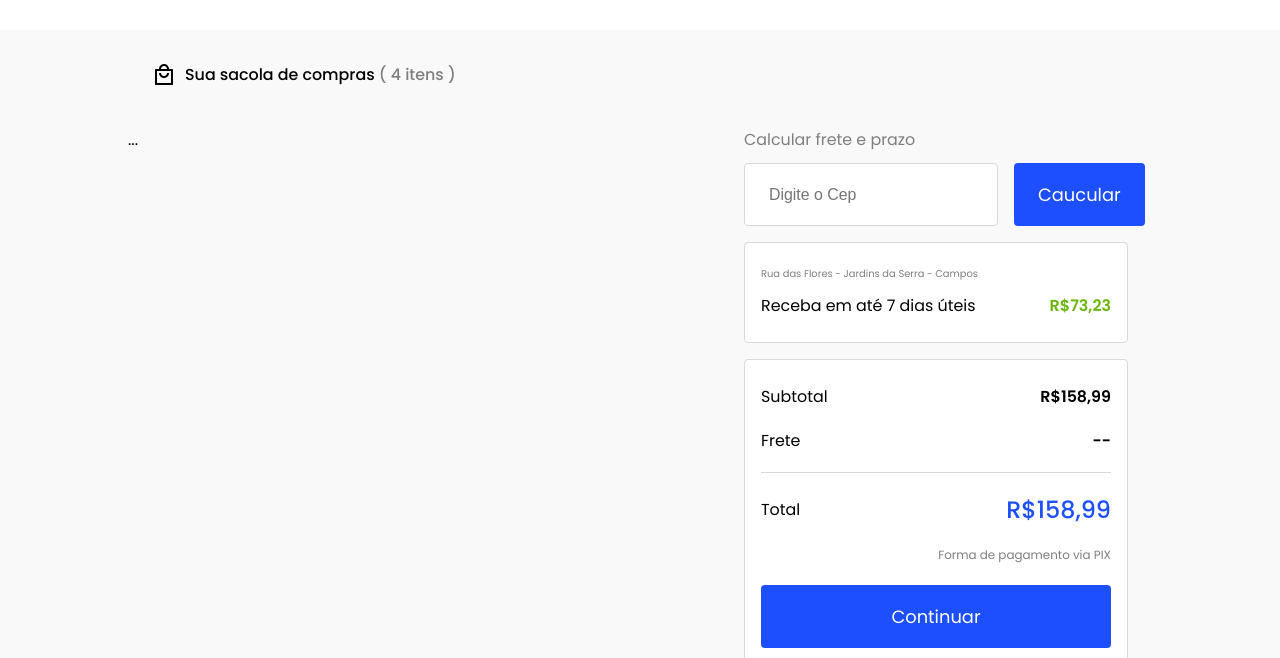
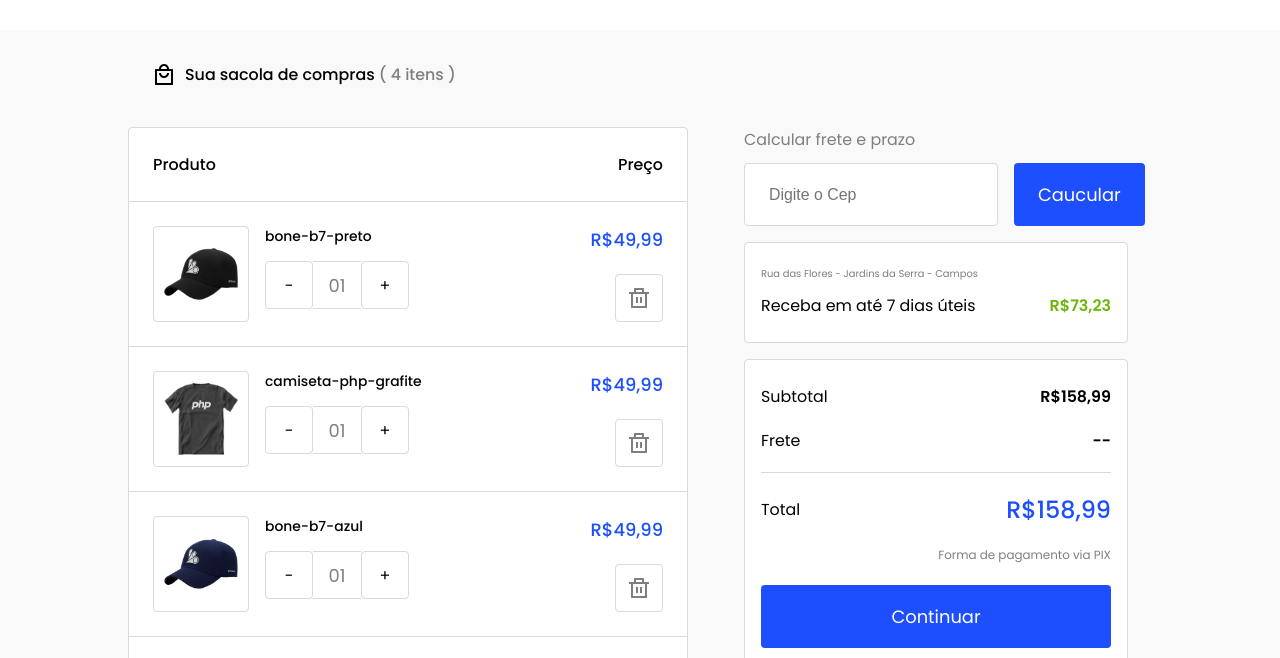
Before and after one commit to maria-elane7/b7store, a plain HTML site: page checkout.html in a window 1280 px wide. Shown: the part 141-799 px from the top of the page. Drawn offline with Linux system fonts and the light colour scheme; a script that the page names is missing.

Commit message:
Ainda na  seção checkout, criei e estilizei a área products

```diff
--- a/assets/css/checkout.css
+++ b/assets/css/checkout.css
@@ -27,29 +27,25 @@
   margin: 0 24px;
 }
 
-.info .shipping-area
- .shipping-text {
+.info .shipping-area .shipping-text {
   color: #7f7f7f;
   font-size: 1.6rem;
 }
 
-.info .shipping-area
-.shipping-input {
+.info .shipping-area .shipping-input {
   display: flex;
   gap: 16px;
   margin-top: 11px;
-
 }
 
-.info .shipping-area
-.shipping-input .input{
-    flex:1;
+.info .shipping-area .shipping-input .input {
+  flex: 1;
 }
 
 .info .shipping-result {
   background-color: #fff;
   margin: 16px 0;
-  padding:24px 16px;
+  padding: 24px 16px;
   border: 1px solid #d9d9d9;
   border-radius: 4px;
 }
@@ -84,7 +80,7 @@
 }
 
 .info .subtotal {
-  padding:24px 16px;
+  padding: 24px 16px;
   border: 1px solid #d9d9d9;
   border-radius: 4px;
 }
@@ -93,7 +89,7 @@
   display: flex;
   align-items: center;
   justify-content: space-between;
-  margin-bottom:19px;
+  margin-bottom: 19px;
 }
 
 .info .subtotal .area .right {
@@ -102,7 +98,7 @@
 
 .info .subtotal .total {
   border-top: 1px solid #d9d9d9;
-  padding-top:19px;
+  padding-top: 19px;
 }
 
 .info .subtotal .area .bigtotal {
@@ -129,7 +125,87 @@
   font-size: 1.2rem;
   font-weight: 500;
   color: #7f7f7f;
- margin-top:24px;
+  margin-top: 24px;
+}
+
+.product-header {
+  background-color: #fff;
+  padding: 24px;
+  display: none;
+  align-items: center;
+  justify-content: space-between;
+  border: 1px solid #d9d9d9;
+  border-top-left-radius: 4px;
+  border-top-right-radius: 4px;
+  font-size: 1.6rem;
+  font-weight: 500;
+  color: #000;
+}
+
+.products-area {
+  background-color: #fff;
+  border-top: 1px solid #d9d9d9;
+  border-bottom: 1px solid #d9d9d9;
+}
+
+.products-area .product {
+  padding: 24px;
+  display: flex;
+  gap: 16px;
+}
+
+.products-area .product .product-photo {
+  width: 96px;
+  height: 96px;
+  display: flex;
+  align-items: center;
+  justify-content: center;
+  border: 1px solid #d9d9d9;
+  border-radius: 4px;
+  padding: 10px;
+}
+
+.products-area .product .product-photo img {
+  width: 100%;
+}
+
+.product .product-info {
+  flex: 1;
+}
+
+.product .product-info .product-name {
+  font-size: 1.4rem;
+  font-weight: 500;
+  color: #000;
+}
+
+.product-info .product-qt {
+  display: flex;
+  margin-top: 14px;
+}
+
+.product-info .product-qt .btn-icon-text {
+  display: flex;
+  align-items: center;
+  justify-content: center;
+  border-top: 1px solid #d9d9d9;
+  border-bottom: 1px solid #d9d9d9;
+  font-size: 1.8rem;
+  color: #7f7f7f;
+  width: 48px;
+}
+
+.product .product-info-2 .product-price {
+  font-size: 1.8rem;
+  font-weight: 500;
+  color: #1d4ffe;
+}
+
+.product .product-info-2 {
+  display: flex;
+  flex-direction: column;
+  align-items: flex-end;
+  gap: 21px;
 }
 
 @media (width > 1024px) {
@@ -140,4 +216,19 @@
   .checkout .info {
     width: 384px;
   }
+
+  .product-header {
+    display: flex;
+  }
+
+  .products-area {
+    border-top: none;
+    border-bottom: none;
+    border-left: 1px solid #d9d9d9;
+    border-right: 1px solid #d9d9d9;
+  }
+
+  .product {
+    border-bottom: 1px solid #d9d9d9;
+  }
 }
--- a/assets/css/global.css
+++ b/assets/css/global.css
@@ -39,6 +39,10 @@ main{
     height:24px;
 }
 
+.btn-icon:hover{
+    background-color:rgba(0,0,0,0.03);
+}
+
 .input{
     padding:18px 24px;
     border:1px solid #D9D9D9;
--- a/checkout.html
+++ b/checkout.html
@@ -68,7 +68,97 @@
 
      <section class="checkout">
         <div class="products">
-            ...
+
+            <div class="product-header">
+                <div>Produto</div>
+                <div>Preço</div>
+            </div>
+
+            <div class="products-area">
+                <div class="product">
+                   <div class="product-photo">
+                    <img src="assets/imagem/products/bone-b7-preto.png" alt="">
+                   </div>
+                    <div class="product-info">
+                        <div class="product-name">bone-b7-preto</div>
+                        <div class="product-qt">
+                            <div class="btn-icon">-</div>
+                            <div class="btn-icon-text">01</div>
+                            <div class="btn-icon">+</div>
+                        </div>
+                    </div>
+
+                    <div class="product-info-2">
+                        <div class="product-price">R$49,99</div>
+                        <div class="btn-icon">
+                            <img src="assets/imagem/ui/trash.png" alt="">
+                        </div>
+                    </div>
+                </div>
+                <div class="product">
+                   <div class="product-photo">
+                    <img src="assets/imagem/products/camiseta-php-grafite.png" alt="">
+                   </div>
+                    <div class="product-info">
+                        <div class="product-name">camiseta-php-grafite</div>
+                        <div class="product-qt">
+                            <div class="btn-icon">-</div>
+                            <div class="btn-icon-text">01</div>
+                            <div class="btn-icon">+</div>
+                        </div>
+                    </div>
+
+                    <div class="product-info-2">
+                        <div class="product-price">R$49,99</div>
+                        <div class="btn-icon">
+                            <img src="assets/imagem/ui/trash.png" alt="">
+                        </div>
+                    </div>
+                </div>
+
+                 <div class="product">
+                   <div class="product-photo">
+                    <img src="assets/imagem/products/bone-b7-azul.png" alt="">
+                   </div>
+                    <div class="product-info">
+                        <div class="product-name">bone-b7-azul</div>
+                        <div class="product-qt">
+                           <div class="btn-icon">-</div>
+                            <div class="btn-icon-text">01</div>
+                            <div class="btn-icon">+</div>
+                        </div>
+                    </div>
+
+                    <div class="product-info-2">
+                        <div class="product-price">R$49,99</div>
+                        <div class="btn-icon">
+                            <img src="assets/imagem/ui/trash.png" alt="">
+                        </div>
+                    </div>
+                </div>
+
+
+                 <div class="product">
+                   <div class="product-photo">
+                    <img src="assets/imagem/products/camiseta-laravel-azul.png" alt="">
+                   </div>
+                    <div class="product-info">
+                        <div class="product-name">camiseta-laravel-azul</div>
+                        <div class="product-qt">
+                          <div class="btn-icon">-</div>
+                            <div class="btn-icon-text">01</div>
+                            <div class="btn-icon">+</div>
+                        </div>
+                    </div>
+
+                    <div class="product-info-2">
+                        <div class="product-price">R$49,99</div>
+                        <div class="btn-icon">
+                            <img src="assets/imagem/ui/trash.png" alt="">
+                        </div>
+                    </div>
+                </div>
+            </div>
         </div>
 
         <div class="info">
@@ -113,7 +203,7 @@
 
                  <div class="button">Continuar</div>
 
-                 <a href="" class="link">Comprar outros produtos</a>
+                 <a href="produtos.html" class="link">Comprar outros produtos</a>
             </div>
         </div>
      </section>
```
